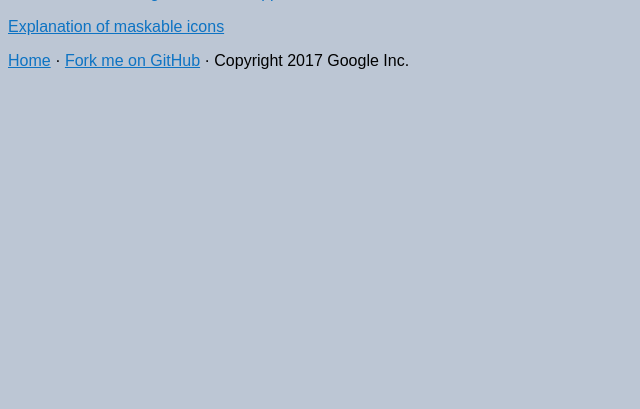
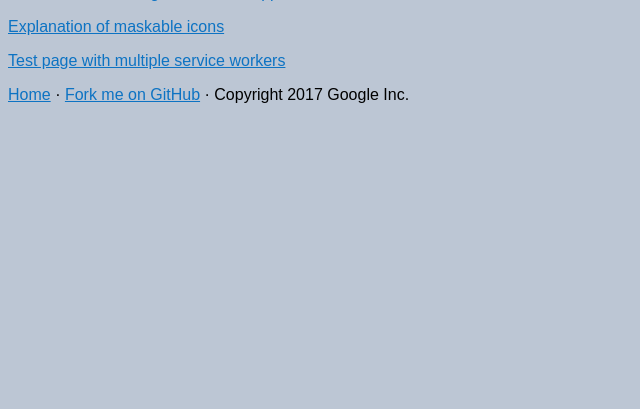
Before and after one commit to benfredwells/killer-marmot, a Python web app: template templates/app.html in a window 1280 px wide. Shown: the part 340-749 px from the top of the page, without its empty margins (0-640 px from the left). Run offline with Jinja, Linux system fonts and the light colour scheme; the template is opened without the code that fills it, so the values that code supplies are empty.

Commit message:
Adds link to multi-sw page from app page

```diff
--- a/templates/app.html
+++ b/templates/app.html
@@ -79,6 +79,7 @@
     <p>Note: this will only work if the PWA is installed and running in a window.</p>
   </div>{% endif %}
   <p><a href="maskable.html">Explanation of maskable icons</a></p>
+  <p><a href="multi-sw.html">Test page with multiple service workers</a></p>
   <p>
     <a href="/">Home</a>
     ·
```
